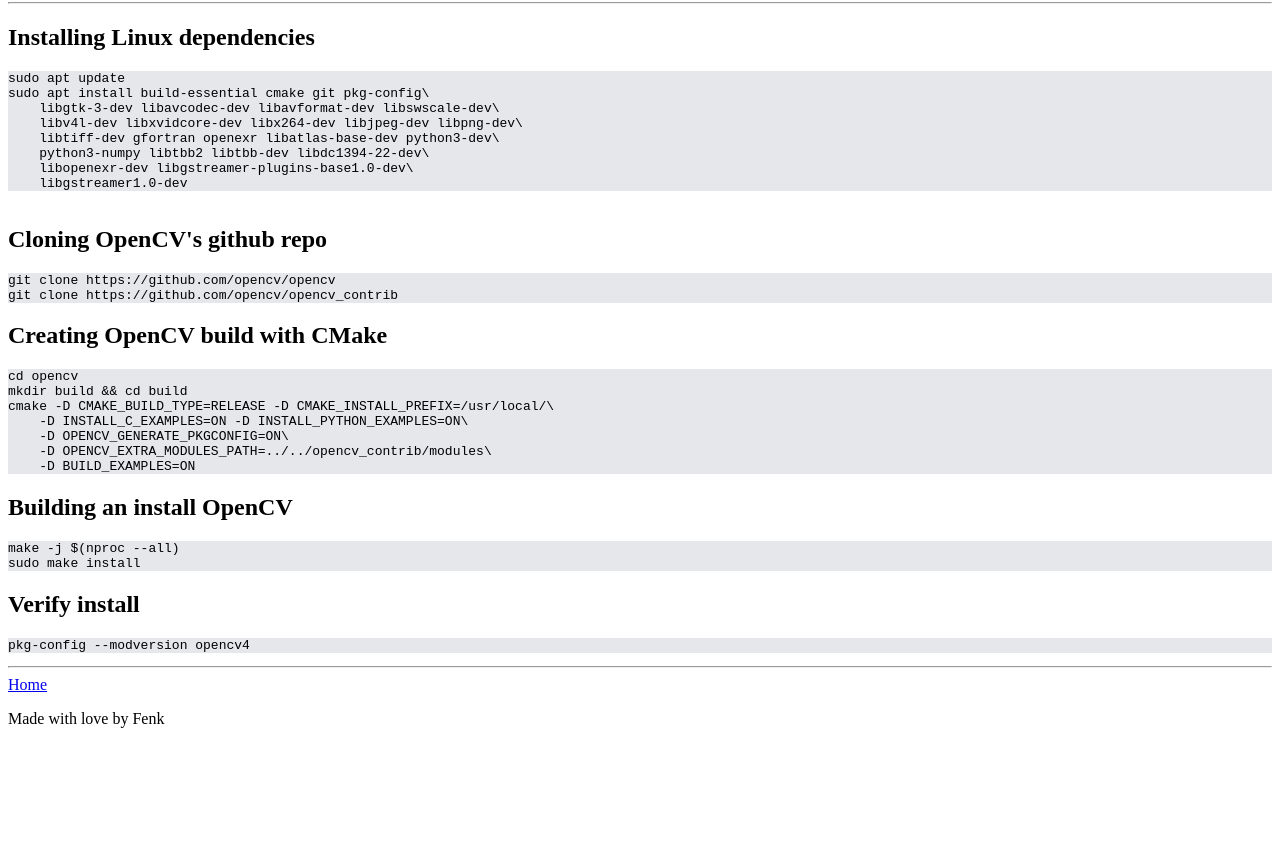
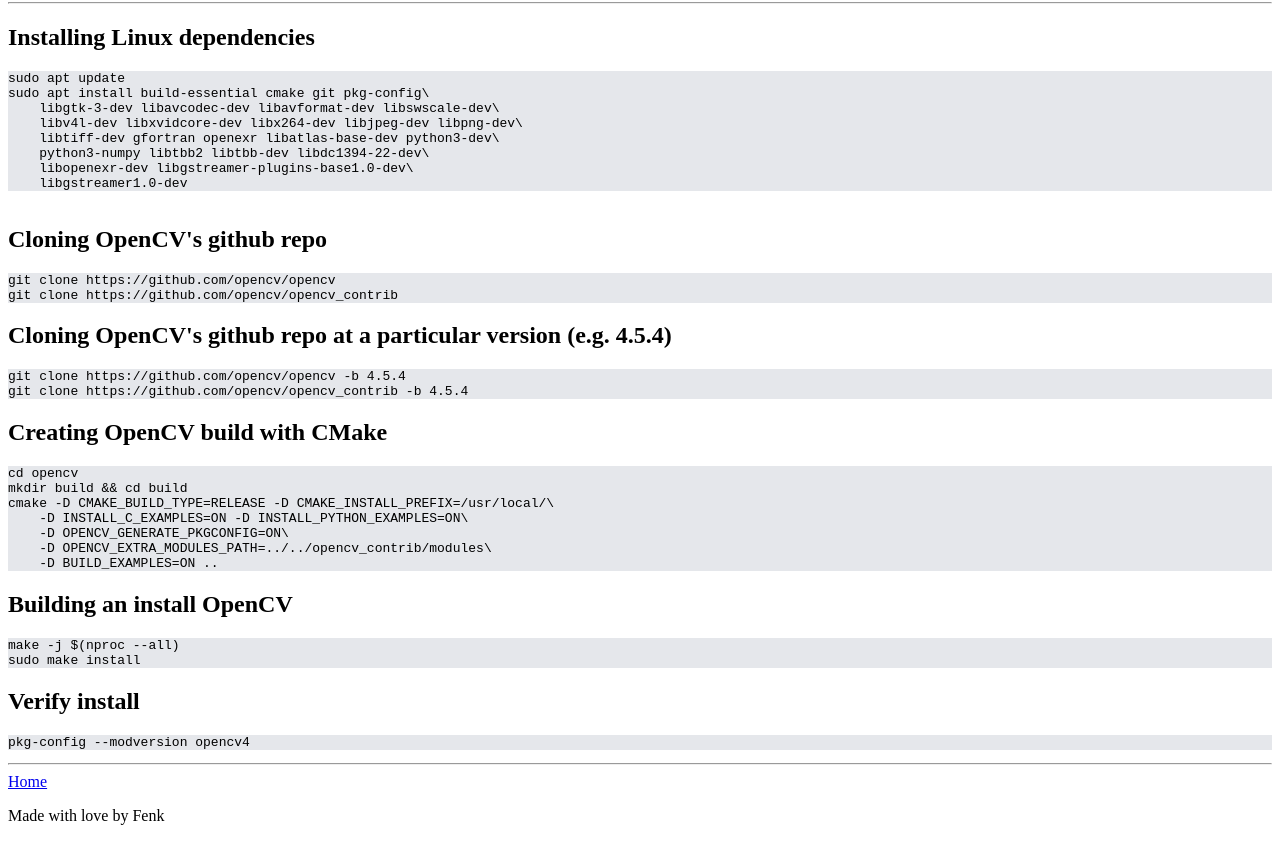
Before and after one commit to Fviramontes8/wikifenk, a plain HTML site: page site/opencv_install.html in a window 1280 px wide. Shown: the part 78-919 px from the top of the page. Before the commit the page ends 822 px from the top, so only its background shows below. Drawn offline with Linux system fonts and the light colour scheme.

Commit message:
Finalize OpenCV install page
Fixed typos and added an additional section on checking out different
versions of OpenCV

Since the OpenCV page is finalized, bumping version from v0.1.1 to
v0.1.2

```diff
--- a/site/opencv_install.html
+++ b/site/opencv_install.html
@@ -30,6 +30,12 @@ sudo apt install build-essential cmake git pkg-config\
 git clone https://github.com/opencv/opencv_contrib
 </code></pre>
 
+<h2> Cloning OpenCV's github repo at a particular version (e.g. 4.5.4)</h2>
+
+<pre><code class="terminal-cmd">git clone https://github.com/opencv/opencv -b 4.5.4
+git clone https://github.com/opencv/opencv_contrib -b 4.5.4
+</code></pre>
+
 <h2> Creating OpenCV build with CMake </h2>
 
 <pre><code class="terminal-cmd">cd opencv
@@ -38,7 +44,7 @@ cmake -D CMAKE_BUILD_TYPE=RELEASE -D CMAKE_INSTALL_PREFIX=/usr/local/\
     -D INSTALL_C_EXAMPLES=ON -D INSTALL_PYTHON_EXAMPLES=ON\
     -D OPENCV_GENERATE_PKGCONFIG=ON\
     -D OPENCV_EXTRA_MODULES_PATH=../../opencv_contrib/modules\
-    -D BUILD_EXAMPLES=ON
+    -D BUILD_EXAMPLES=ON ..
 </code></pre>
 
 <h2> Building an install OpenCV </h2>
```
Also changed, not shown: 1 other file.
